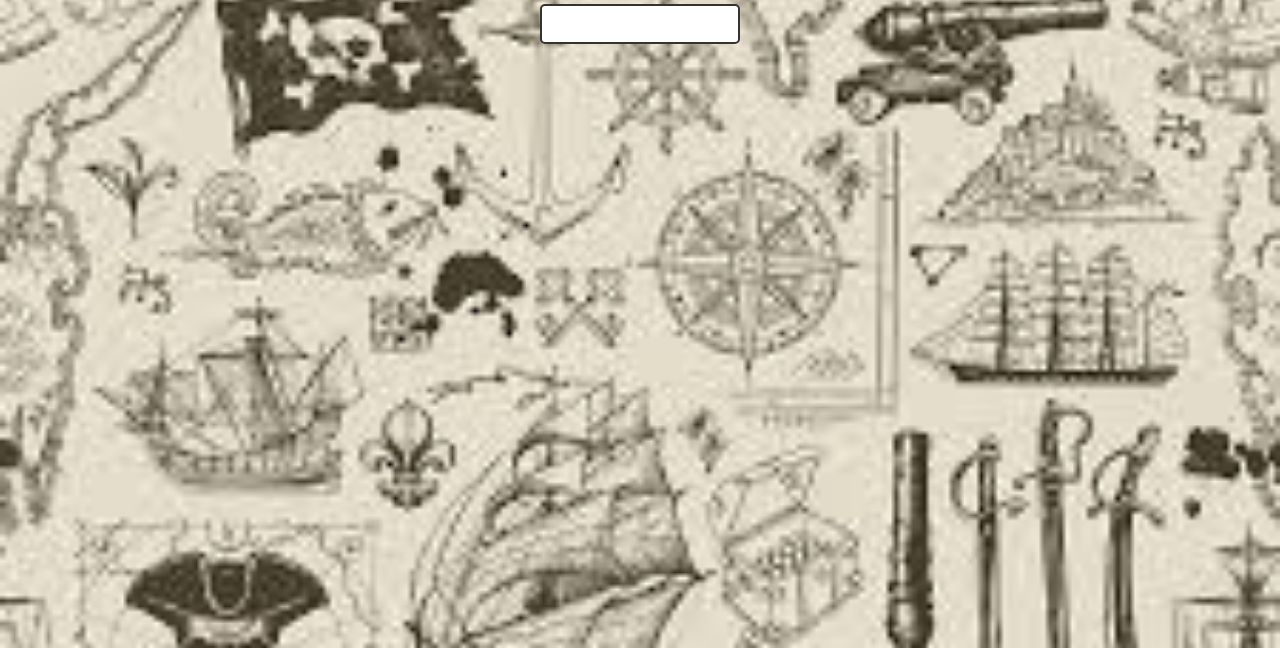
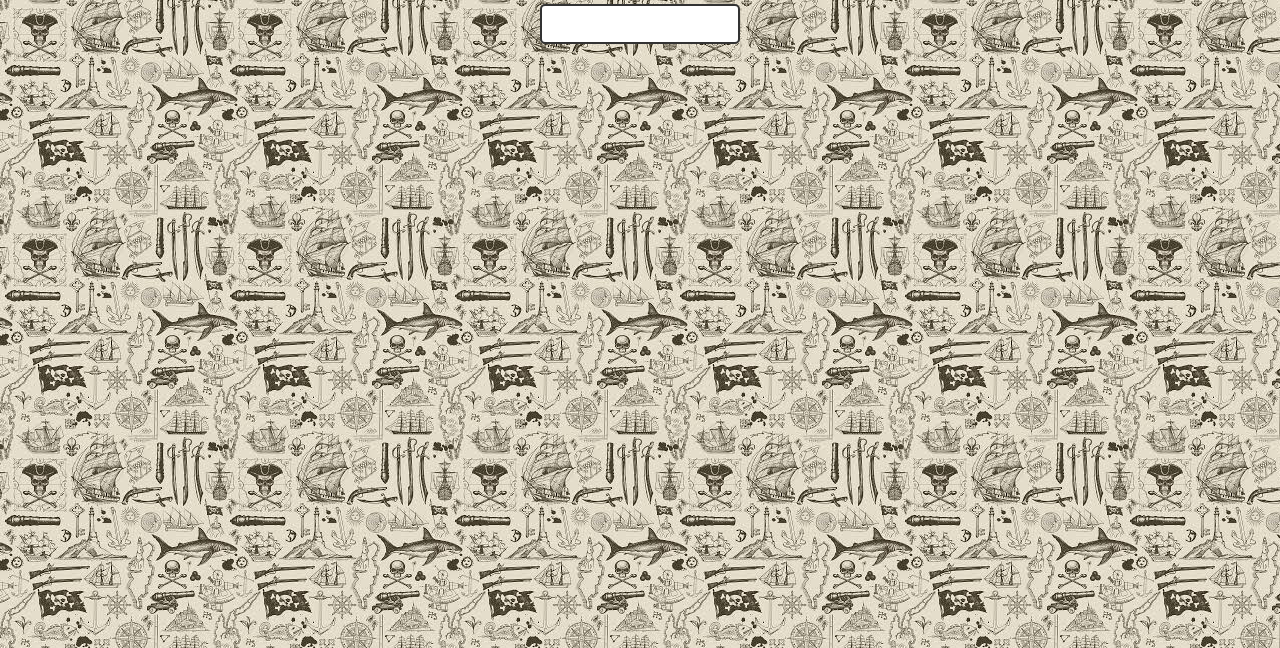
Before and after one commit to Denz022/Who-Was-Alive, a plain HTML site: page index.html in a window 1280 px wide. Shown: the part 152-800 px from the top of the page. Drawn offline with nearby package versions, Linux system fonts and the light colour scheme.

Commit message:
index.html

```diff
--- a/index.html
+++ b/index.html
@@ -11,17 +11,17 @@
       padding: 0;
       min-height: 100vh;
       background-image: url('kepek/background.jpg');
-      background-size: cover;
-      background-position: center;
-      background-repeat: no-repeat;
+      background-repeat: repeat;  /* ismétlődő mintázat */
+      background-position: top left;
+      background-size: auto; /* ne nagyítsa fel */
       font-family: 'Playfair Display', serif;
       display: flex;
       flex-direction: column;
       align-items: center;
     }
     h1 {
-      font-size: 72px;  /* nagyobb méret */
-      color: #fff;      /* fehér szín, hogy jól látszódjon a háttéren */
+      font-size: 72px;
+      color: #fff;
       margin: 40px 0 20px 0;
       text-align: center;
       text-shadow: 1px 1px 4px rgba(0,0,0,0.7);
```
